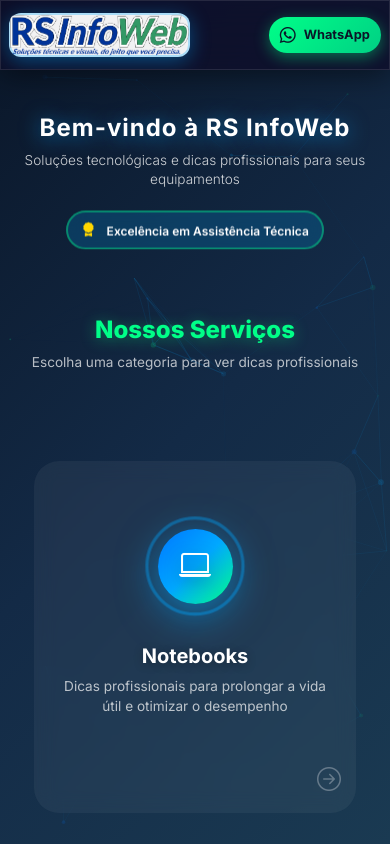
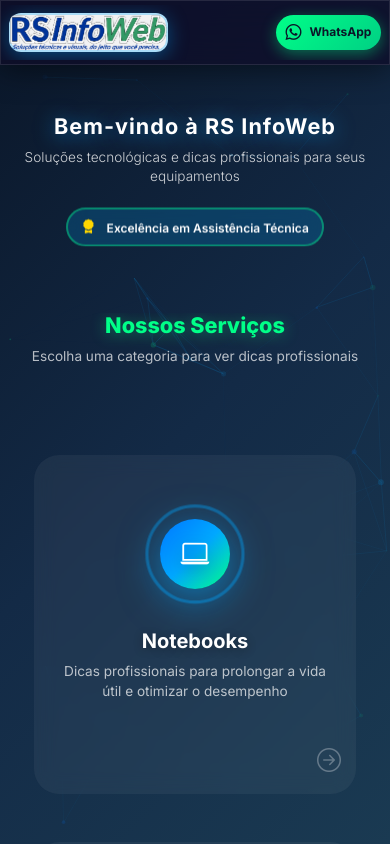
Before and after one commit to RogerioRSilva/pagina-informativa-rsinfoWeb, a plain HTML site: page index.html in a window 390 px wide. Drawn offline with nearby package versions, Linux system fonts and the light colour scheme.

Commit message:
Atualização realizada no site agora para mobile

```diff
--- a/index.html
+++ b/index.html
@@ -19,9 +19,9 @@
     <header>
         <nav class="navbar navbar-expand-lg navbar-dark fixed-top custom-navbar glass-effect">
             <div class="container-fluid px-0 py-0" role="navigation" aria-label="Navegação principal">
-                <div class="d-flex flex-row align-items-center justify-content-between w-100 py-2 px-2 px-md-4">
+                <div class="d-flex flex-wrap align-items-center justify-content-between w-100 py-2 px-2 px-md-4 navbar-content">
                     <!-- LOGO à esquerda -->
-                    <div class="d-flex align-items-center logo-container" style="min-width:180px;">
+                    <div class="d-flex align-items-center logo-container">
                         <a class="navbar-brand d-flex align-items-center m-0 p-0 logo-navbar-bg" href="#">
                             <img src="img/LOGO RSInfoWeb OK.png" alt="Logo da RS InfoWeb" class="logo-navbar pulse-animation" aria-hidden="true">
                         </a>
@@ -33,7 +33,7 @@
                         <span class="telefone d-block"><i class="bi bi-telephone-fill me-2"></i>(16) 99178-2850</span>
                     </div>
                     <!-- WhatsApp à direita -->
-                    <div class="ms-3 d-flex align-items-center" style="min-width:150px;justify-content:flex-end;">
+                    <div class="ms-2 d-flex align-items-center whatsapp-container">
                         <a href="https://wa.me/5516991782850" target="_blank" rel="noopener" class="btn btn-whatsapp d-flex align-items-center whatsapp-btn">
                             <i class="bi bi-whatsapp"></i> WhatsApp
                         </a>
--- a/style.css
+++ b/style.css
@@ -7,6 +7,11 @@
     margin: 0;
     padding: 0;
     box-sizing: border-box;
+}
+
+html {
+    overflow-x: hidden;
+    width: 100%;
 }
 
 body, html {
@@ -25,6 +30,22 @@ body {
     display: flex;
     flex-direction: column;
     position: relative;
+}
+
+/* Previne overflow em todos os containers Bootstrap */
+.container, .container-fluid, .row {
+    max-width: 100%;
+    overflow-x: hidden;
+}
+
+.row {
+    margin-left: 0;
+    margin-right: 0;
+}
+
+.row > * {
+    padding-left: calc(var(--bs-gutter-x) * 0.5);
+    padding-right: calc(var(--bs-gutter-x) * 0.5);
 }
 
 /* --- PARTÍCULAS DE FUNDO --- */
@@ -69,6 +90,16 @@ body {
 
 .logo-container {
     animation: slideInLeft 0.8s ease;
+    min-width: 150px;
+}
+
+.whatsapp-container {
+    min-width: 120px;
+    justify-content: flex-end;
+}
+
+.navbar-content {
+    gap: 0.5rem;
 }
 
 @keyframes slideInLeft {
@@ -235,11 +266,14 @@ main.container {
     position: relative;
     z-index: 1;
     max-width: 1320px;
+    width: 100%;
     overflow-x: hidden;
 }
 
 .section-header {
     margin-bottom: 3rem;
+    width: 100%;
+    overflow-x: hidden;
 }
 
 .section-title {
@@ -266,6 +300,8 @@ main.container {
     overflow: hidden;
     transition: all 0.4s cubic-bezier(0.175, 0.885, 0.32, 1.275);
     border: 1px solid rgba(255, 255, 255, 0.1);
+    width: 100%;
+    max-width: 100%;
     min-height: 380px;
     animation: cardFadeIn 0.6s ease forwards;
     opacity: 0;
@@ -600,11 +636,13 @@ main.container {
     color: #00ff88;
 }
 
-/* --- RESPONSIVIDADE --- */
-@media SEÇÃO DE LOCALIZAÇÃO --- */
+/* --- SEÇÃO DE LOCALIZAÇÃO --- */
 .location-section {
     position: relative;
     z-index: 1;
+    width: 100%;
+    max-width: 100%;
+    overflow-x: hidden;
 }
 
 .location-info {
@@ -877,9 +915,9 @@ main.container {
         padding: 0.25rem 0.5rem;
     }
 
-    .custom-navbar .d-flex {
-        flex-wrap: wrap;
-        gap: 0.5rem;
+    .navbar-content {
+        flex-wrap: wrap !important;
+        gap: 0.25rem !important;
     }
 
     .logo-navbar {
@@ -887,11 +925,17 @@ main.container {
     }
 
     .logo-container {
-        min-width: 100px !important;
+        min-width: 90px !important;
+        flex-shrink: 0;
+    }
+
+    .whatsapp-container {
+        min-width: auto !important;
+        margin-left: 0.5rem !important;
     }
 
     .logo-navbar-bg {
-        padding: 0.3rem 0.7rem;
+        padding: 0.3rem 0.6rem;
     }
 
     .btn-whatsapp {
@@ -1075,6 +1119,44 @@ main.container {
     .footer p {
         font-size: 0.75rem;
         line-height: 1.4;
+    }
+}
+
+/* --- MEDIA QUERY EXTRA PARA TELAS MUITO PEQUENAS --- */
+@media (max-width: 400px) {
+    .logo-container {
+        min-width: 80px !important;
+    }
+
+    .logo-navbar {
+        max-height: 35px;
+    }
+
+    .btn-whatsapp {
+        padding: 0.35rem 0.6rem;
+        font-size: 0.75rem;
+    }
+
+    .hero-title {
+        font-size: 1.35rem;
+    }
+
+    .section-title {
+        font-size: 1.35rem;
+    }
+
+    .card-tech {
+        min-height: 240px;
+        padding: 1rem 0.5rem;
+    }
+
+    .icon-gradient-bg {
+        width: 70px;
+        height: 70px;
+    }
+
+    .icon-gradient-bg i {
+        font-size: 1.8rem;
     }
 }
 
```
